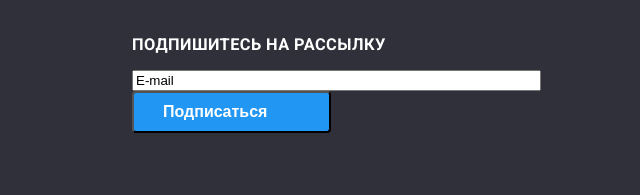
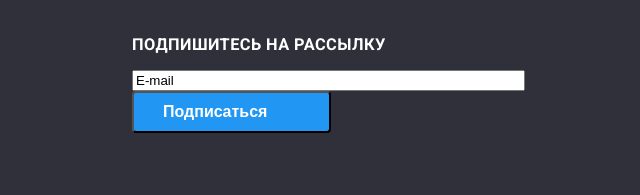
Before and after one commit to IhorShliakhta/goit-markup-hw-03, a plain HTML site: page index.html in a window 1280 px wide. Shown: the part 2533-2728 px from the top of the page, 538-1178 px from the left. Drawn offline with Linux system fonts and the light colour scheme.

Commit message:
add size form

```diff
--- a/index.html
+++ b/index.html
@@ -189,7 +189,7 @@
       <div class="sing-up">
         <h3>Подпишитесь на рассылку</h3>
         <form action="#">
-         <input type="text" name="E-mail" value="E-mail" size="48">
+         <input type="text" name="E-mail" value="E-mail" size="46">
          <input type="submit" value="Подпиcаться" class="button2">
         </form>
       </div>
```
Also changed, not shown: portfolio.html (+1 -1 lines).
